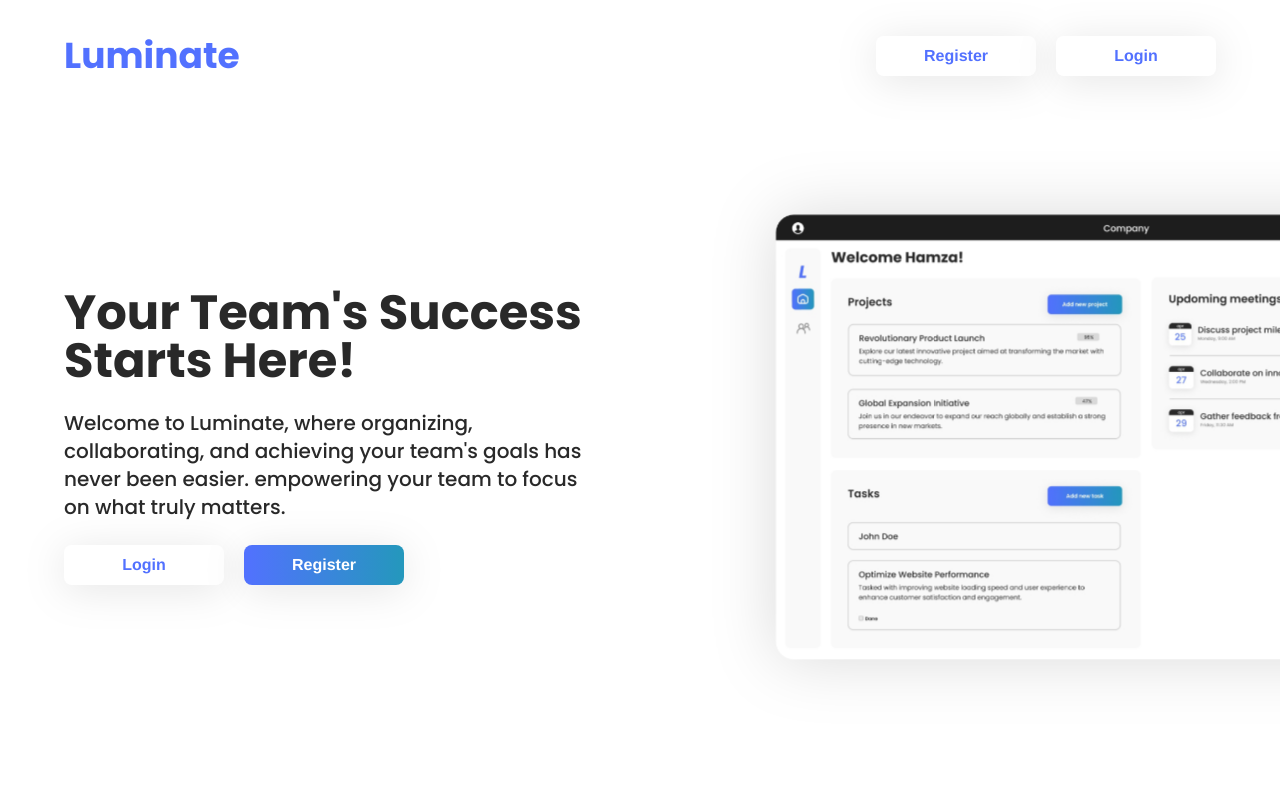
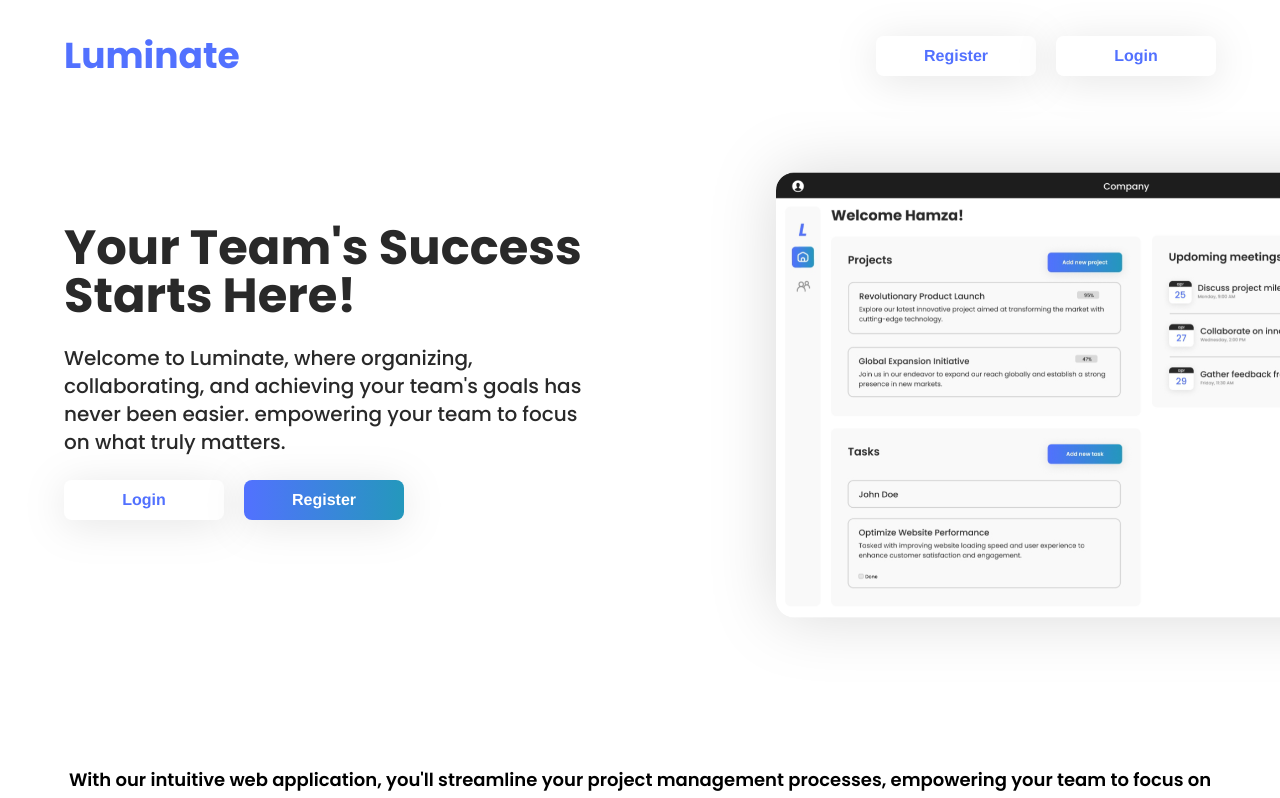
Before and after one commit to HamzaEsadik/Luminate_Frontend, a Vue app: page / in a window 1280 px wide. Shown: the top 798 px of the page. Built offline with nearby package versions, Linux system fonts and the light colour scheme.

Commit message:
fix - landing page hero section

```diff
--- a/src/views/LandingPage.vue
+++ b/src/views/LandingPage.vue
@@ -6,7 +6,7 @@
       <a href="/login" class="bg-white h-10 w-40 flex items-center justify-center hover:bg-secondary-dark hover:text-white cursor-pointer active:scale-95 rounded-lg text-primary text-base font-bold drop-shadow-button2">Login</a>
     </div>
   </header>
-  <section class="w-full h-full md:h-[650px] px-8 md:px-16 flex flex-col md:flex-row gap-8 md:gap-20 overflow-x-hidden">
+  <section class="w-full h-full md:py-28 px-8 md:px-16 flex flex-col md:flex-row gap-8 md:gap-20 overflow-x-hidden">
     <div class="h-full flex-1 flex flex-col gap-6 justify-center">
       <h1 class="text-md sm:text-5xl">Your Team's Success Starts Here!</h1>
       <h4 class="text-sm md:text-xl">Welcome to Luminate, where organizing, collaborating, and achieving your team's goals has never been easier. empowering your team to focus on what truly matters.</h4>
```
